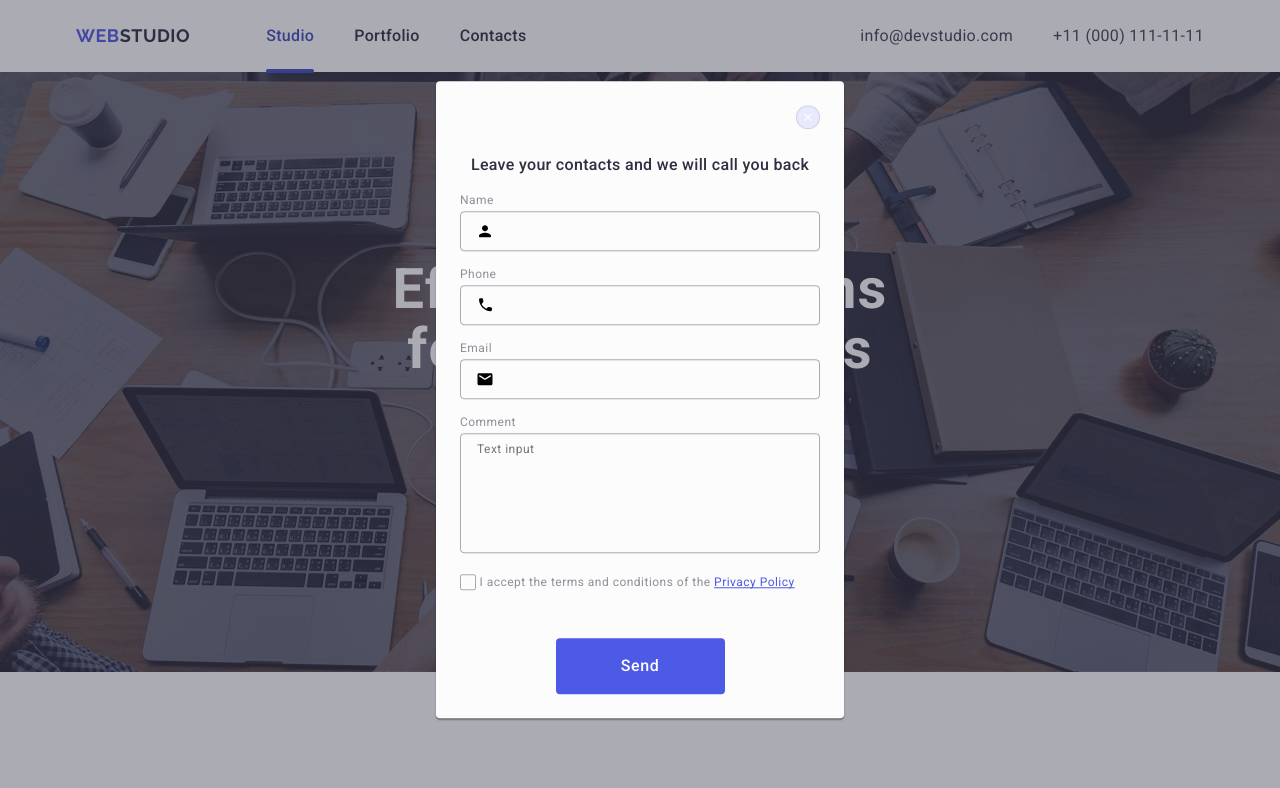
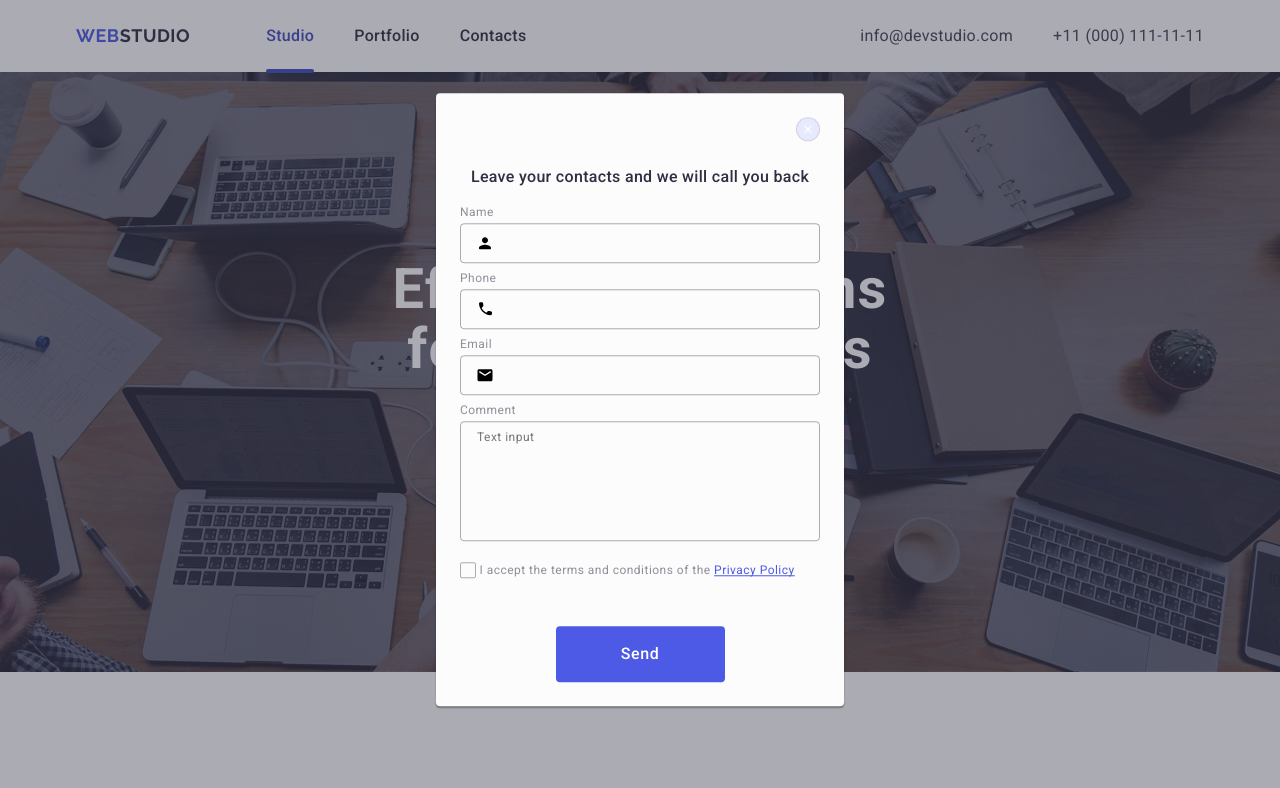
Before and after one commit to realisticsergio/goit-markup-hw-05, a plain HTML site: page index.html in a window 1280 px wide. Shown: the top 788 px of the page. Drawn offline with nearby package versions, Linux system fonts and the light colour scheme.

Commit message:
fixed html,css

```diff
--- a/css/styles.css
+++ b/css/styles.css
@@ -657,6 +657,9 @@ input {
         margin-bottom: 16px;
 }
 .form-contact-list {
+    margin-bottom: 8px;
+}
+.form-textarea-list {
     margin-bottom: 16px;
 }
 .form-label {
--- a/index.html
+++ b/index.html
@@ -450,7 +450,7 @@
         </div>
         </div>
 
-        <div class="form-contact-list">
+        <div class="form-textarea-list">
             <label class="form-label" for="user-comment">Comment</label>
                 <textarea id="user-comment" class="user-comment-text" name="user-comment" placeholder="Text input"></textarea>
         </div>
```
